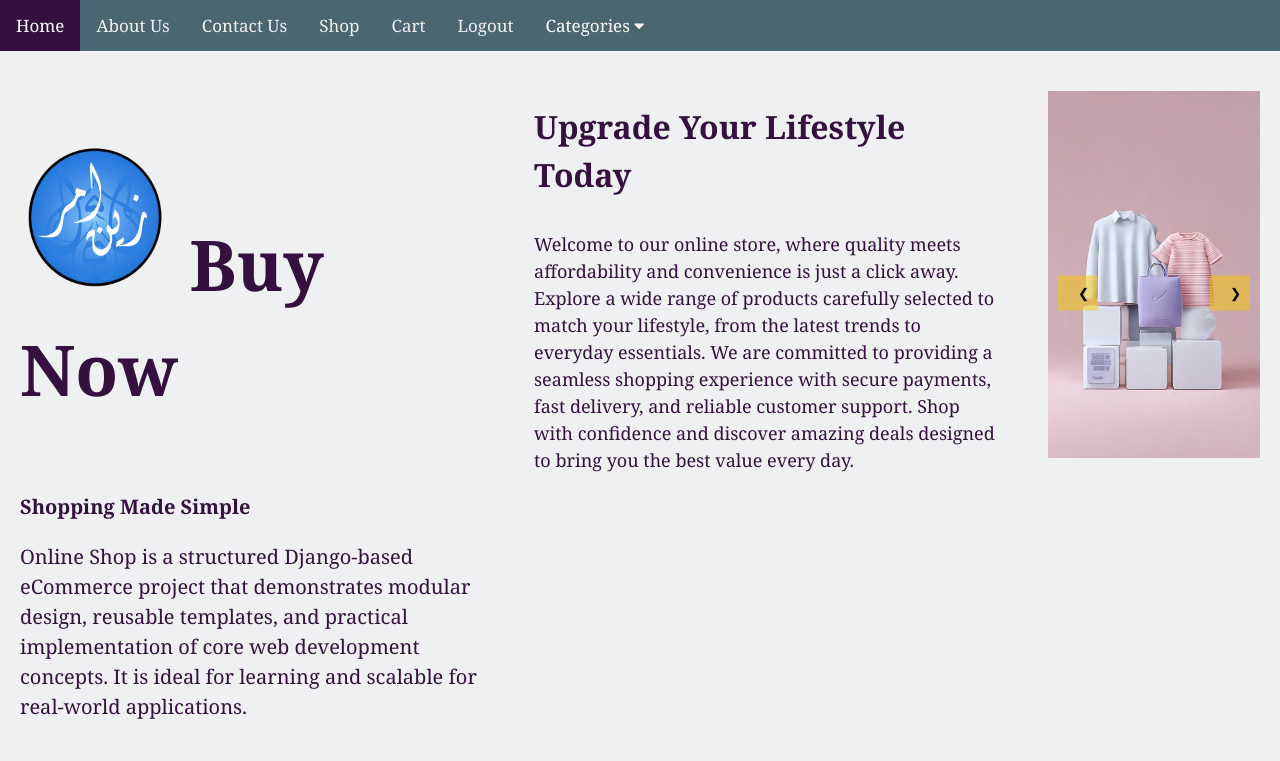
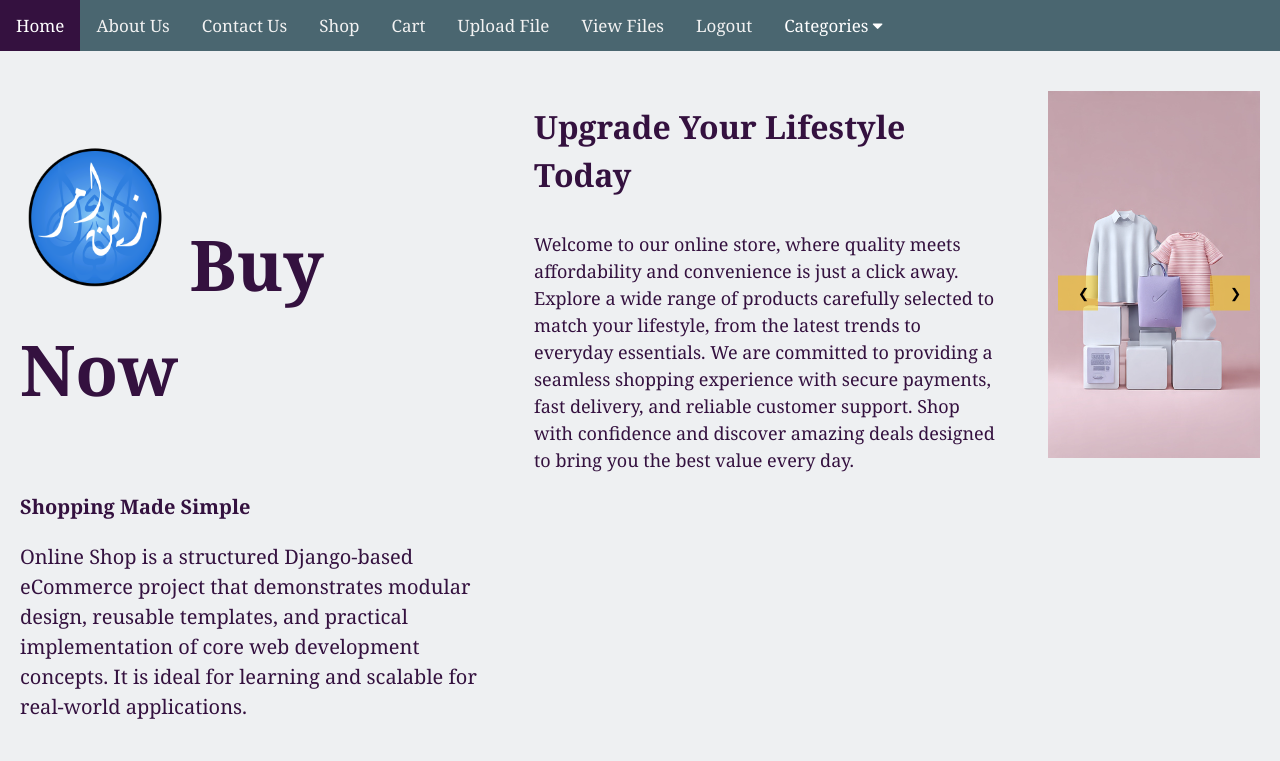
Before and after one commit to zainammar/webeasy, a Django app: page /shop/ in a window 1280 px wide. Shown: the top 761 px of the page. Run offline with Django 5.2, Linux system fonts and the light colour scheme; a user stored in the database is signed in; data comes from the database, SQL or seed files in the repository; both versions use the stored data as it was after the commit.

Commit message:
Add Payment Proofs

```diff
--- a/shop/admin.py
+++ b/shop/admin.py
@@ -2,6 +2,11 @@
 
 from django.contrib import admin
 from.models import Category, Product, Order, OrderItem # Import your new Category model!
+
+from .models import PaymentProof
+
+# Simple registration
+admin.site.register(PaymentProof)
 
 # Admin configuration for the Category model
 @admin.register(Category)
--- a/shop/models.py
+++ b/shop/models.py
@@ -85,3 +85,27 @@ class OrderItem(models.Model):
 
     def item_total(self):
         return self.price * self.quantity # Calculates the total price for this item in the order
+
+
+
+
+
+class Upload(models.Model):
+    title = models.CharField(max_length=100)
+    file = models.FileField(upload_to='uploads/')
+
+    def __str__(self):
+        return self.title
+
+
+from django.db import models
+from django.contrib.auth.models import User
+
+class PaymentProof(models.Model):
+    user = models.ForeignKey(User, on_delete=models.CASCADE)
+    order_id = models.CharField(max_length=100)
+    proof_file = models.FileField(upload_to='payment_proofs/')
+    uploaded_at = models.DateTimeField(auto_now_add=True)
+
+    def __str__(self):
+        return f"Payment for {self.order_id} by {self.user.username}"
--- a/shop/templates/shop/base.html
+++ b/shop/templates/shop/base.html
@@ -17,6 +17,8 @@
     <a href="{% url 'cart_detail' %}">Cart</a>
 
     {% if user.is_authenticated %}
+    <a href="/shop/upload/">Upload File</a>
+    <a href="/shop/files/">View Files</a>
         <a href="{% url 'logout' %}">Logout</a>
     {% else %}
         <a href="{% url 'login' %}">Login</a>
--- a/shop/urls.py
+++ b/shop/urls.py
@@ -1,8 +1,13 @@
 from django.urls import path
 from . import views
+from .views import upload_file
+from .views import upload_file, success
 
 urlpatterns = [
     # Cart URLs FIRST - these are specific paths
+    path('upload/', upload_file, name='upload'),
+    path('success/', success, name='success'),
+    path('payment-proofs/', views.payment_proofs_list, name='payment_proofs_list'),
     path('cart/', views.cart_detail, name='cart_detail'),
     path('checkout/', views.checkout, name='checkout'),
     path('add-to-cart/<slug:slug>/', views.add_to_cart, name='add_to_cart'),
@@ -10,9 +15,14 @@ urlpatterns = [
     # Then product detail - this is a specific item
     path('<slug:slug>/', views.product_detail, name='product_detail'), # <--- MOVED THIS UP
 
+
+
     # Then category filter - this is a general filter
     path('category/<slug:category_slug>/', views.product_list, name='product_list_by_category'), # <--- ADDED 'category/' PREFIX
 
     # Finally, the base product list (all products)
     path('', views.product_list, name='product_list'),
+
+
+
 ]
--- a/shop/views.py
+++ b/shop/views.py
@@ -1,6 +1,31 @@
 from django.shortcuts import render, get_object_or_404, redirect
 from django.contrib.auth.decorators import login_required
 from .models import Product, Order, OrderItem, Category # <-- Make sure Category is imported!
+from django.shortcuts import render, redirect
+from .forms import UploadForm
+from django.http import HttpResponse
+from .models import PaymentProof
+
+
+
+def upload_file(request):
+    if request.method == 'POST':
+        form = UploadForm(request.POST, request.FILES)
+        if form.is_valid():
+            form.save()
+            return redirect('success')
+    else:
+        form = UploadForm()
+    return render(request, 'shop/upload.html', {'form': form})
+
+
+
+def success(request):
+    return HttpResponse("File uploaded successfully ✅")
+
+def payment_proofs_list(request):
+    proofs = PaymentProof.objects.all()
+    return render(request, 'shop/payment_proofs_list.html', {'proofs': proofs})
 
 # Product list
 def product_list(request, category_slug=None): # <-- Added category_slug for filtering
--- a/webeasy/settings.py
+++ b/webeasy/settings.py
@@ -78,6 +78,8 @@ TEMPLATES = [
     },
 ]
 
+ #  'APP_DIRS': True,
+
 WSGI_APPLICATION = 'webeasy.wsgi.application'
 
 # Database
```
Also changed, not shown: shop/forms.py (added, +7 -0 lines), shop/templates/shop/payment_proofs_list.html (added, +9 -0 lines), shop/templates/shop/upload.html (added, +7 -0 lines), db.sqlite3, media/uploads/dummy-payment-proff.png (added), media/uploads/dummy-payment-proff_Wa2V1JN.png (added), media/uploads/dummy-payment-proff_Yguw3LX.png (added), media/uploads/dummy-payment-proff_vvwpFdQ.png (added), shop/migrations/0004_upload.py (added), shop/migrations/0005_paymentproof.py (added).
